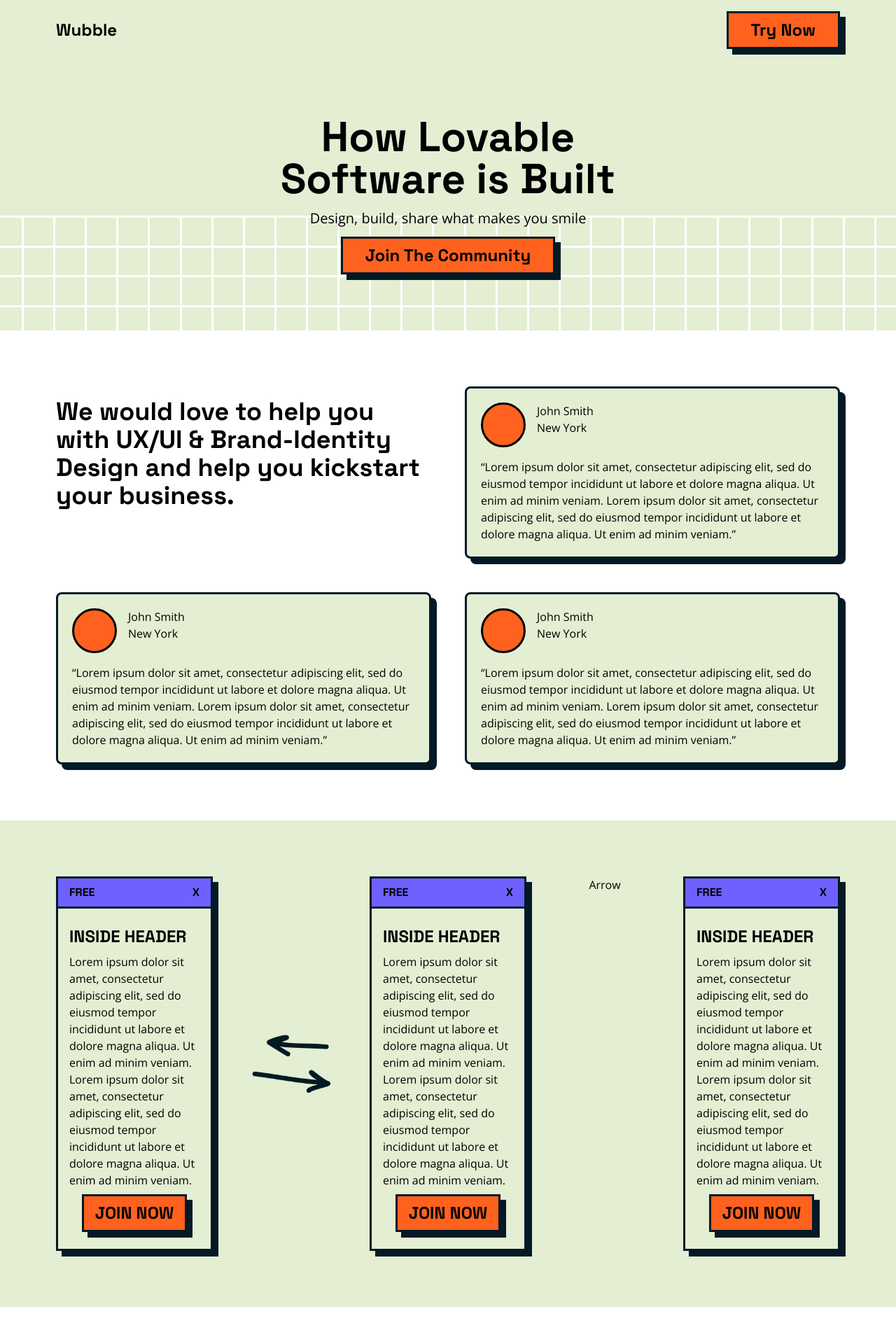
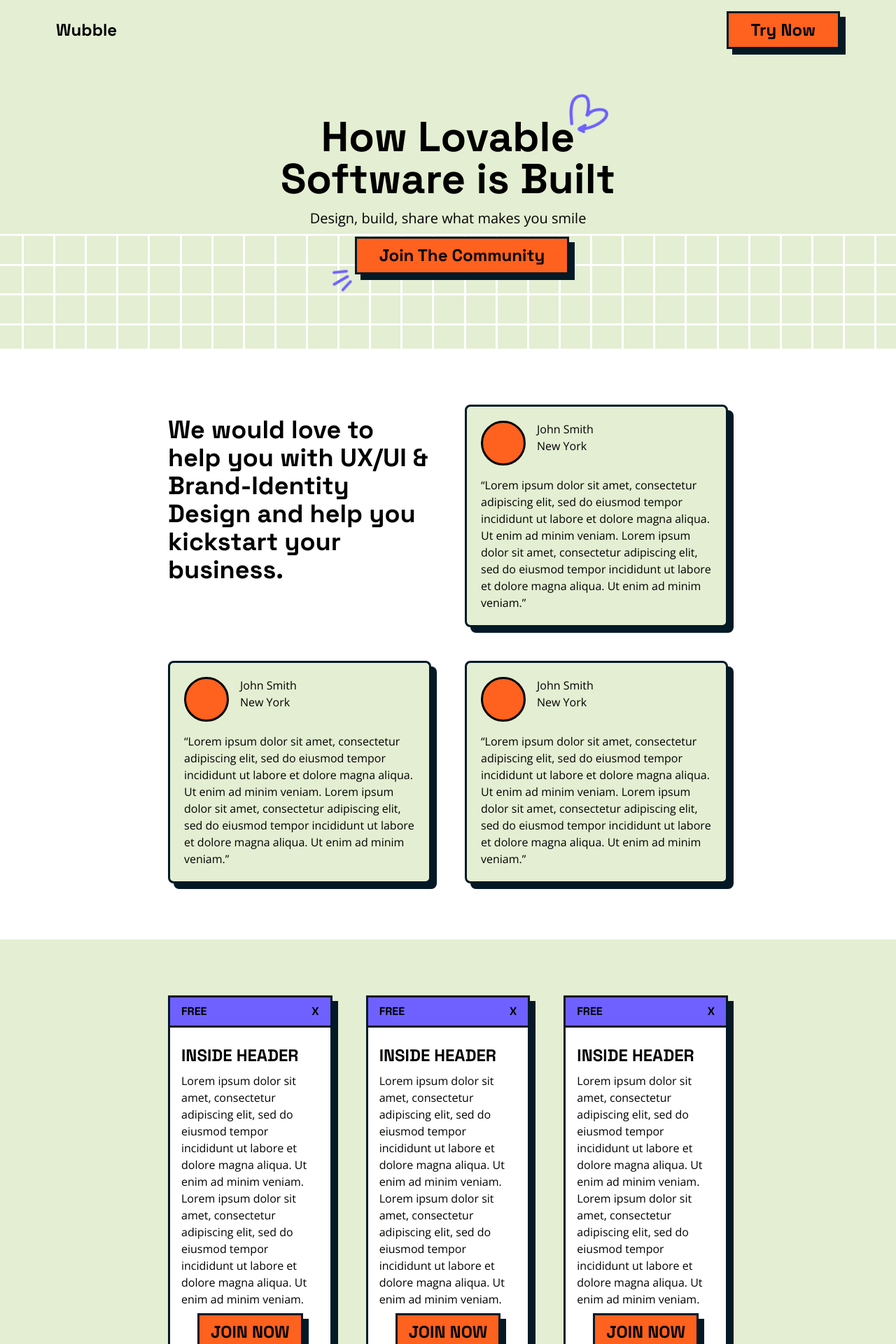
Before and after one commit to GeorgeClaridge/FakeCompany, a React (Vite) app in the folder my-project/: page / in a window 1280 px wide. Shown: the top 1920 px of the page at 70% size. Built offline with nearby package versions, Linux system fonts and the light colour scheme.

Commit message:
Added Images and changes to grids

```diff
--- a/my-project/src/components/landing/Landing.jsx
+++ b/my-project/src/components/landing/Landing.jsx
@@ -1,15 +1,25 @@
 import './landing.css';
-import { Background } from './import';
+import { Background, HeartArrow, PopLines } from './import';
 
 const Landing = () => {
   return (
     <div className="Background bg-green bg-no-repeat bg-bottom"  style={{ backgroundImage: `url(${Background})` }}>
 
       <div className="text-center py-10 md:py-20">
-        <div className="Header text-4xl md:text-6xl font-space">How Lovable</div>
+
+        <div className="flex justify-center">
+          <div className="-ml-2 -mt-8 w-14 h-14"></div>
+          <div className="Header text-4xl md:text-6xl font-space bg-no-repeat">How Lovable</div>
+          <img className="-ml-2 -mt-6 md:-mt-8 w-10 h-10 md:w-14 md:h-14" src={HeartArrow} alt="" />
+        </div>
+
         <div className="Header text-4xl md:text-6xl font-space">Software is Built</div>
         <div className="Subheader text-base md:text-xl py-3 font-open">Design, build, share what makes you smile</div>
-        <button className="Button py-2 px-8 bg-orange text-lg md:text-2xl font-bold dropbox font-space">Join The Community</button>
+
+        <div className='flex justify-center'>
+          <img className="w-10 h-10 mt-10" src={PopLines} alt="" />
+          <button className="Button py-2 px-8 bg-orange text-lg md:text-2xl font-bold dropbox font-space self-start">Join The Community</button>
+        </div>
       </div>
 
     </div>
--- a/my-project/src/components/landing/import.js
+++ b/my-project/src/components/landing/import.js
@@ -1,5 +1,9 @@
 import Background from '../../assets/Background.svg'
+import HeartArrow from '../../assets/HeartArrow.png'
+import PopLines from '../../assets/PopLines.png'
 
 export {
     Background,
+    HeartArrow,
+    PopLines,
 }
--- a/my-project/src/components/plan/Plan.jsx
+++ b/my-project/src/components/plan/Plan.jsx
@@ -3,7 +3,7 @@ import { TwoArrow } from './import';
 
 const Plan = () => {
   return (
-    <div className='grid grid-cols-1 gap-12 lg:gap-0 md:grid-cols-3 lg:grid-cols-5 bg-green px-4 md:px-20 py-10 md:py-20'>
+    <div className='grid grid-cols-1 gap-12 lg:grid-cols-3 bg-green px-4 md:px-20 lg:px-60 py-10 md:py-20'>
 
       <div className="card dropbox">
 
@@ -12,7 +12,7 @@ const Plan = () => {
           <div className="image font-space">X</div>
         </div>
 
-        <div className="paragraph p-4">
+        <div className="paragraph p-4 bg-white">
           <div className="header font-space py-2 text-2xl">INSIDE HEADER</div>
           <div className="text">Lorem ipsum dolor sit amet, consectetur adipiscing elit, sed do eiusmod tempor incididunt ut labore et dolore magna aliqua. Ut enim ad minim veniam. Lorem ipsum dolor sit amet, consectetur adipiscing elit, sed do eiusmod tempor incididunt ut labore et dolore magna aliqua. Ut enim ad minim veniam.</div>
           <div className='flex justify-center'>
@@ -22,11 +22,6 @@ const Plan = () => {
 
       </div>
 
-      <div className='hidden lg:flex lg:justify-center'>
-        <img src={TwoArrow} alt="Skills" className='self-center w-[50%]'/>
-      </div>
-
-
       <div className="card dropbox">
 
         <div className="flex justify-between bg-purple py-2 px-4 border-b-[3px] border-black">
@@ -34,7 +29,7 @@ const Plan = () => {
           <div className="image font-space">X</div>
         </div>
 
-        <div className="paragraph p-4">
+        <div className="paragraph p-4 bg-white">
           <div className="header font-space py-2 text-2xl">INSIDE HEADER</div>
           <div className="text">Lorem ipsum dolor sit amet, consectetur adipiscing elit, sed do eiusmod tempor incididunt ut labore et dolore magna aliqua. Ut enim ad minim veniam. Lorem ipsum dolor sit amet, consectetur adipiscing elit, sed do eiusmod tempor incididunt ut labore et dolore magna aliqua. Ut enim ad minim veniam.</div>
           <div className='flex justify-center'>
@@ -44,8 +39,6 @@ const Plan = () => {
 
       </div>
 
-      <div className="image text-center hidden lg:block">Arrow</div>
-
       <div className="card dropbox">
 
         <div className="flex justify-between bg-purple py-2 px-4 border-b-[3px] border-black">
@@ -53,7 +46,7 @@ const Plan = () => {
           <div className="image font-space">X</div>
         </div>
 
-        <div className="paragraph p-4">
+        <div className="paragraph p-4 bg-white">
           <div className="header font-space py-2 text-2xl">INSIDE HEADER</div>
           <div className="text">Lorem ipsum dolor sit amet, consectetur adipiscing elit, sed do eiusmod tempor incididunt ut labore et dolore magna aliqua. Ut enim ad minim veniam. Lorem ipsum dolor sit amet, consectetur adipiscing elit, sed do eiusmod tempor incididunt ut labore et dolore magna aliqua. Ut enim ad minim veniam.</div>
           <div className='flex justify-center'>
--- a/my-project/src/components/plan/import.js
+++ b/my-project/src/components/plan/import.js
@@ -1,5 +1,9 @@
 import TwoArrow from '../../assets/TwoArrow.png'
+import Mobile from '../../assets/Mobile.png'
+import Data from '../../assets/Mobile.png'
 
 export {
     TwoArrow,
+    Mobile,
+    Data,
 }
--- a/my-project/src/components/product/Product.jsx
+++ b/my-project/src/components/product/Product.jsx
@@ -1,8 +1,9 @@
 import './product.css';
+import {  Data, Mobile } from './import';
 
 const Product = () => {
   return (
-    <div className='grid grid-cols-1 md:grid-cols-2 gap-12 px-4 md:px-20 py-10 md:py-20'>
+    <div className='grid grid-cols-1 md:grid-cols-2 gap-12 px-4 md:px-20 lg:px-60 py-10 md:py-20'>
       <div className="box bg-green dropbox rounded-xl p-5">
         <div className="header font-space text-4xl">Design UX/UI with a personality</div>
         <div className="paragraph py-2">Lorem ipsum dolor sit amet, consectetur adipiscing elit, sed do eiusmod tempor incididunt ut labore et dolore magna aliqua. Ut enim ad minim veniam. Lorem ipsum dolor sit amet, consectetur adipiscing elit, sed do eiusmod tempor incididunt ut labore et dolore magna aliqua. Ut enim ad minim veniam.</div>
--- a/my-project/src/components/product/import.js
+++ b/my-project/src/components/product/import.js
@@ -0,0 +1,9 @@
+import TwoArrow from '../../assets/TwoArrow.png'
+import Mobile from '../../assets/Mobile.png'
+import Data from '../../assets/Mobile.png'
+
+export {
+    TwoArrow,
+    Mobile,
+    Data,
+}
--- a/my-project/src/components/user/User.jsx
+++ b/my-project/src/components/user/User.jsx
@@ -2,7 +2,7 @@ import './user.css';
 
 const User = () => {
   return (
-    <div className='grid grid-cols-1 md:grid-cols-2 gap-12 px-4 md:px-20 py-10 md:py-20'>
+    <div className='grid grid-cols-1 md:grid-cols-2 gap-12 px-4 md:px-20 lg:px-60 py-10 md:py-20'>
       <div className='card'>
         <div className="paragraph pt-4 font-space text-4xl">We would love to help you with UX/UI & Brand-Identity Design and help you kickstart your business.</div>
       </div>
```
Also changed, not shown: my-project/src/assets/Data.png (added), my-project/src/assets/Mobile.png (added).
